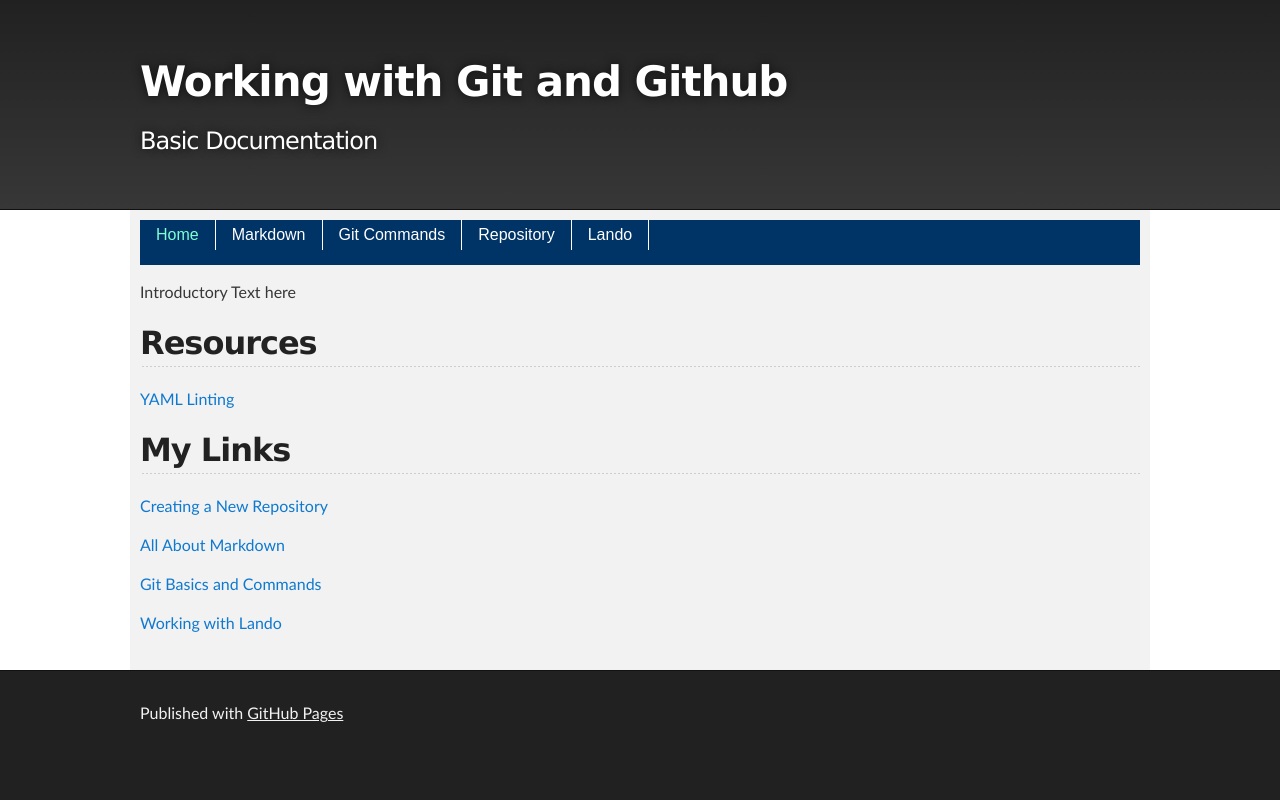
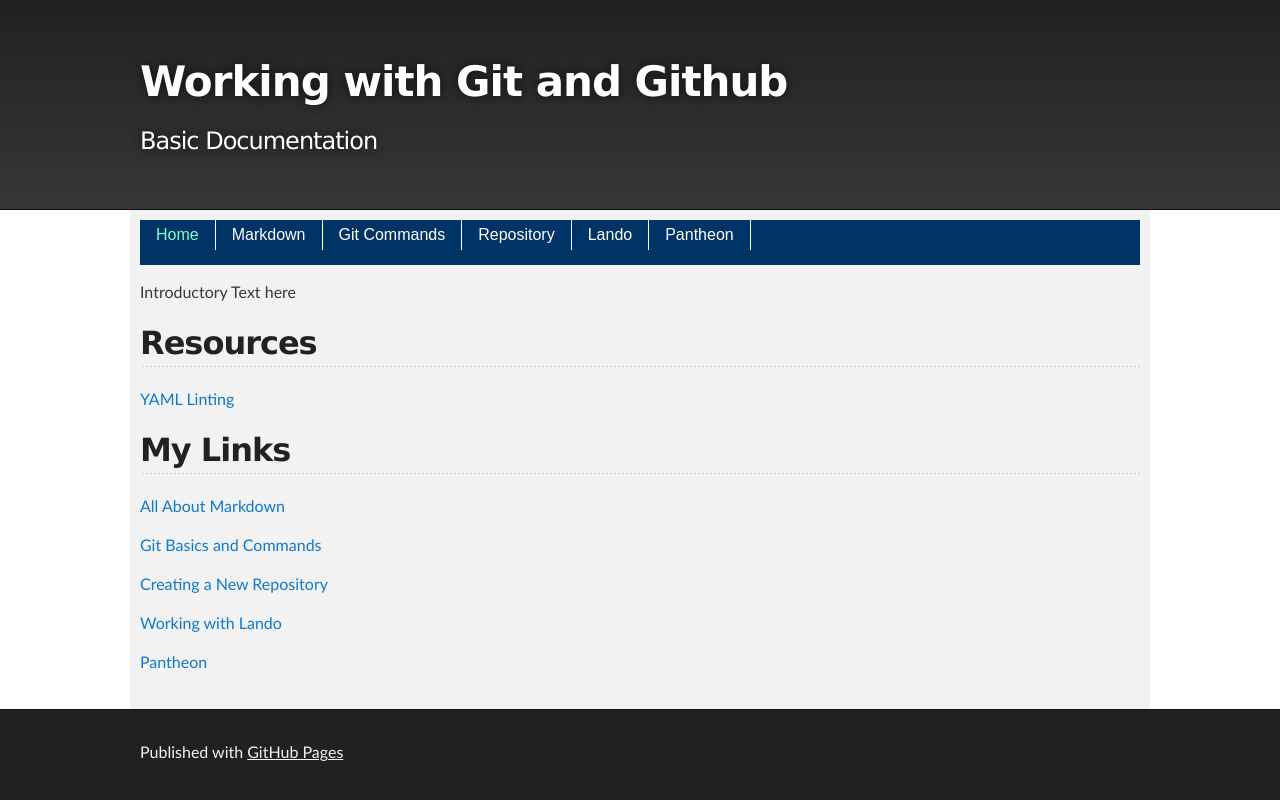
Before and after one commit to cathysnider/cathysnider.github.io, a Jekyll site: the page built from index.md, in a window 1280 px wide. Shown: the top 800 px of the page. Built offline with Jekyll 4.4.1, drawn with Linux system fonts in a browser that asks for light colours.

Commit message:
add new page for pantheon

```diff
--- a/_data/navigation.yml
+++ b/_data/navigation.yml
@@ -14,3 +14,6 @@
 
 - link: /lando.html
   name: Lando
+
+- link: /pantheon.html
+  name: Pantheon
--- a/index.md
+++ b/index.md
@@ -9,10 +9,13 @@ Introductory Text here
 [YAML Linting](http://www.yamllint.com)
 
 ## My Links
-[Creating a New Repository](repository.html)
 
 [All About Markdown](markdown.html)
 
 [Git Basics and Commands](gitcommands.html)
 
+[Creating a New Repository](repository.html)
+
 [Working with Lando](lando.html)
+
+[Pantheon](pantheon.html)
```
Also changed, not shown: pantheon.md (added, +15 -0 lines).
